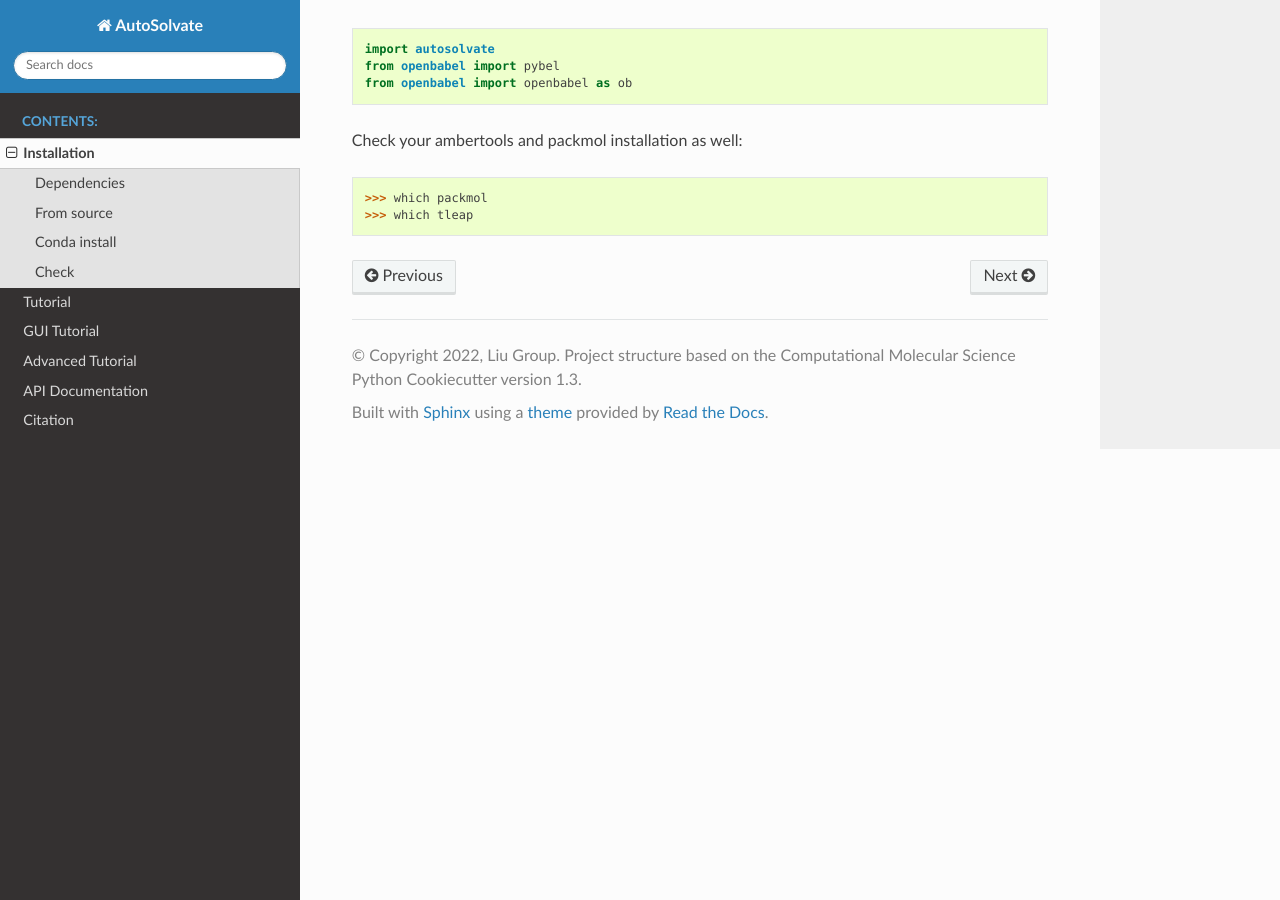
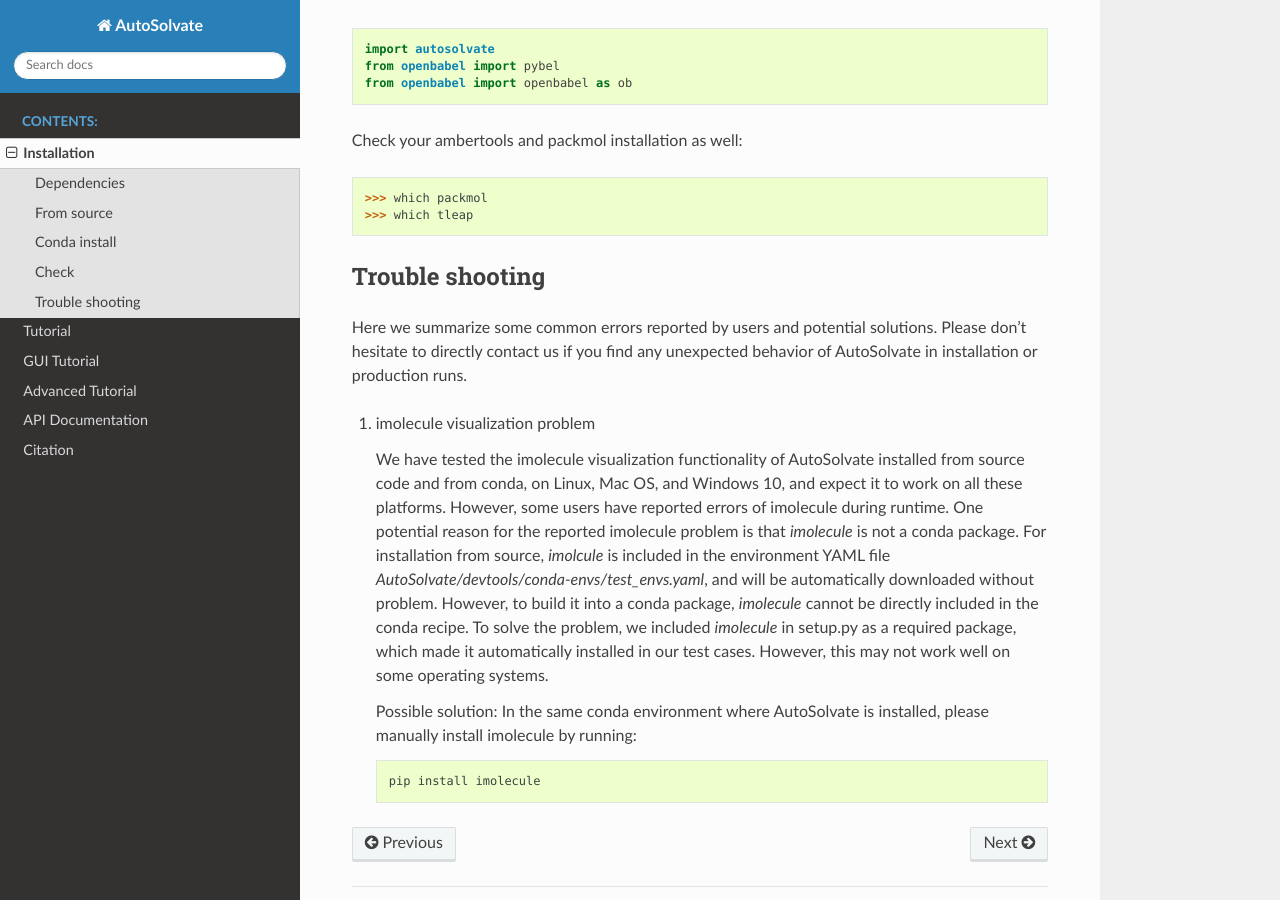
Before and after one commit to Liu-group/AutoSolvate, a Sphinx documentation site: the page built from docs/installation.rst, in a window 1280 px wide and 900 px high, scrolled down 3123 px. Built offline with Sphinx 7.4.7 and the Read the Docs theme 2.0.0, drawn with Linux system fonts in a browser that asks for light colours; the version number could not be read and is left out.

Commit message:
Added trouble shooting section in the installtion page of the documentation, talked about potential imolecule issue

```diff
--- a/docs/installation.rst
+++ b/docs/installation.rst
@@ -119,3 +119,18 @@
 
    >>> which packmol
    >>> which tleap
+
+
+Trouble shooting
+-------------------
+Here we summarize some common errors reported by users and potential solutions. Please don't hesitate to directly contact us if you find any unexpected behavior of AutoSolvate in installation or production runs.
+
+#. imolecule visualization problem
+
+   We have tested the imolecule visualization functionality of AutoSolvate installed from source code and from conda, on Linux, Mac OS, and Windows 10, and expect it to work on all these platforms. However, some users have reported errors of imolecule during runtime.
+   One potential reason for the reported imolecule problem is that `imolecule` is not a conda package. For installation from source, `imolcule` is included in the environment YAML file `AutoSolvate/devtools/conda-envs/test_envs.yaml`, and will be automatically downloaded without problem. However, to build it into a conda package, `imolecule` cannot be directly included in the conda recipe. To solve the problem, we included `imolecule` in setup.py as a required package, which made it automatically installed in our test cases. However, this may not work well on some operating systems.
+
+   Possible solution:
+   In the same conda environment where AutoSolvate is installed, please manually install imolecule by running::
+
+     pip install imolecule
```
